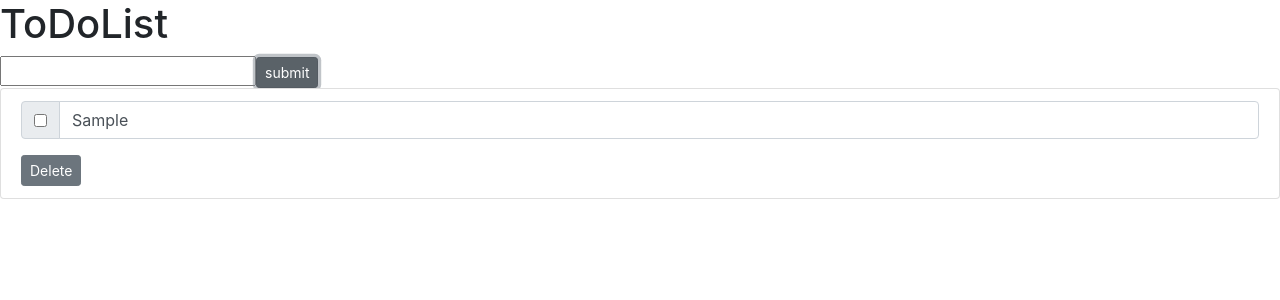
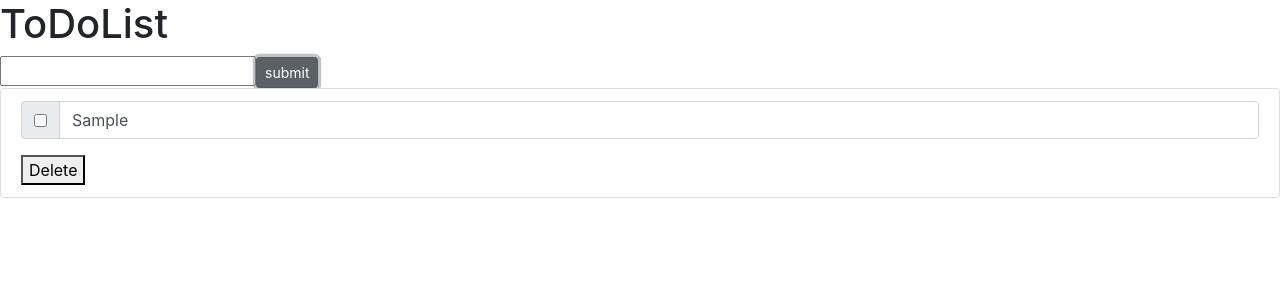
Before and after one commit to babitasingh1/TODOList, a React (Create React App) app: page / in a window 1280 px wide. Both pictures are taken after typing "Sample" into the empty fields and a click on the button "submit". Shown: the top 300 px of the page. Built offline with nearby package versions, Linux system fonts and the light colour scheme.

Commit message:
"change checkbox"

```diff
--- a/src/App.js
+++ b/src/App.js
@@ -3,7 +3,10 @@ import Todolist from "./Components/Todolist";
 import "./App.css";
 
 export default function App() {
-  const [list, setList] = useState([]);
+  const [list,  setList] = useState([]);
+  //const [checked , setCheck] = useState();
+
+
 
   function handleSubmit() {
     const inputtext = document.getElementById("userinput");
@@ -16,23 +19,41 @@ export default function App() {
       alert("This item is already in your list");
     } else {
       setList(list.concat(inputtext.value));
+      //setCheck(checked.concat(false));
     }
 
     inputtext.value = "";
   }
 
   function handleDelete(removedItem) {
-    const boxes = document.getElementsByClassName("formchk-control");
+    console.log(removedItem);
+
+    //const boxes = document.getElementsByClassName("formchk-control");
 
     const index = list.indexOf(removedItem);
-    const box = boxes[index];
+    //const box = boxes[index];
 
-    const row = box.parentNode;
+    //const row = box.parentNode;
 
-    row.remove();
+    //row.remove();
+    const ul = document.getElementById("mylist");
+    console.log(ul);
+    console.log(index);
+    console.log(ul.children);
+    //ul.children[index].remove();
 
     setList(list.filter((list) => list !== removedItem));
+    //setCheck(checked.splice(index,1));
   }
+
+  //function handleChange(checkedItem) {
+    //const index = list.indexOf(checkedItem);
+   //checkedItem.checked = !checkedItem.checked;
+    //console.log(checkedItem);
+    //console.log({a:checked});
+    //setCheck(checked = !checked );
+    //setCheck(!checked );
+  //}
 
   return (
     <div>
@@ -42,7 +63,12 @@ export default function App() {
       <button onClick={handleSubmit} className="btn btn-secondary btn-sm">
         submit
       </button>
-      <Todolist list={list} onDelete={handleDelete} />
+      <Todolist
+        list={list}
+        //checked={checked}
+        onDelete={handleDelete}
+        //onChange={handleChange}
+      />
     </div>
   );
 }
--- a/src/Components/Todolist.jsx
+++ b/src/Components/Todolist.jsx
@@ -1,10 +1,28 @@
-import React from "react";
-import Listitem from "./Listitem";
+import React,{ useState } from "react";
+
+
+
 
 function ToDoList(props) {
+
+  const [checked , setCheck] = useState();
+
+  function handleChange() {
+    console.log('clicked');
+    setCheck(!checked );
+    //console.log('clicked');
+    //const box = document.getElementsByClassName('formchk-control');
+    //console.log(box);
+    //console.log(checkedItem.checked);
+    //checkedItem.value = !checkedItem.value;
+     //checkedItem.checked = !checkedItem.checked;
+  }
+
+
+
   return (
     <div>
-      <ul className="list-group">
+      <ul className="list-group" id="mylist">
         {props.list.map((item, index) => (
           <li className="list-group-item" key={index}>
             <div className="input-group mb-3">
@@ -12,8 +30,13 @@ function ToDoList(props) {
                 <div className="input-group-text">
                   <input
                     type="checkbox"
+                    id = "checkbox"
                     className="formchk-control"
                     aria-label="Checkbox for following text input"
+                    checked = {checked}
+                    //checked={props.checked}
+                    onChange = {handleChange}
+                    //onChange={() => props.onChange(item)}
                   ></input>
                 </div>
               </div>
@@ -24,8 +47,7 @@ function ToDoList(props) {
                 aria-label="Text input with checkbox"
               ></input>
             </div>
-
-            <Listitem items={item} onDelete={props.onDelete} />
+            <button onClick={() => props.onDelete(item)}>Delete</button>
           </li>
         ))}
       </ul>
```
